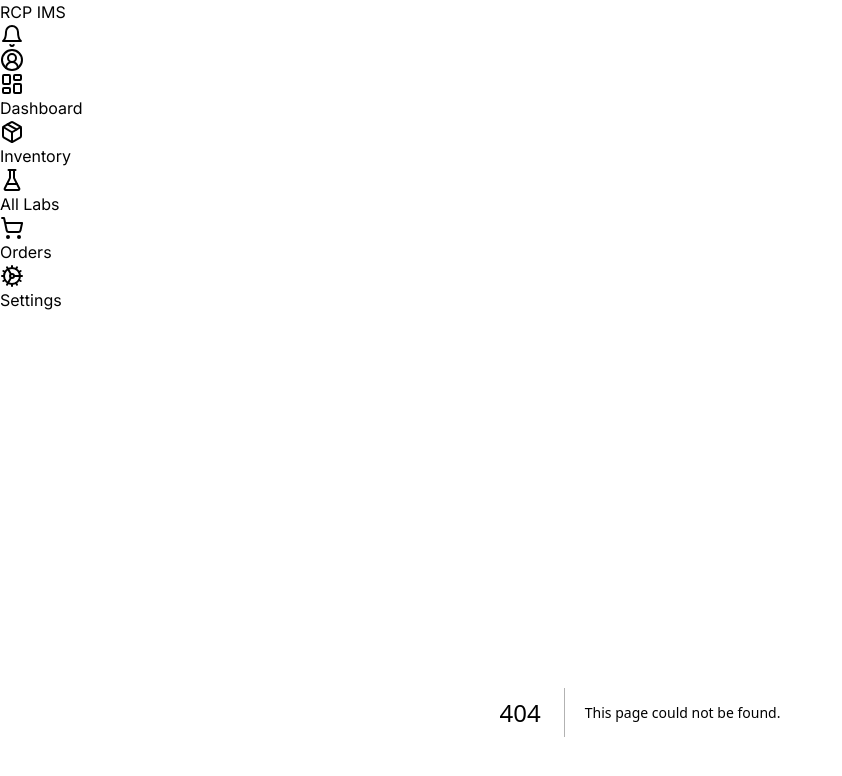
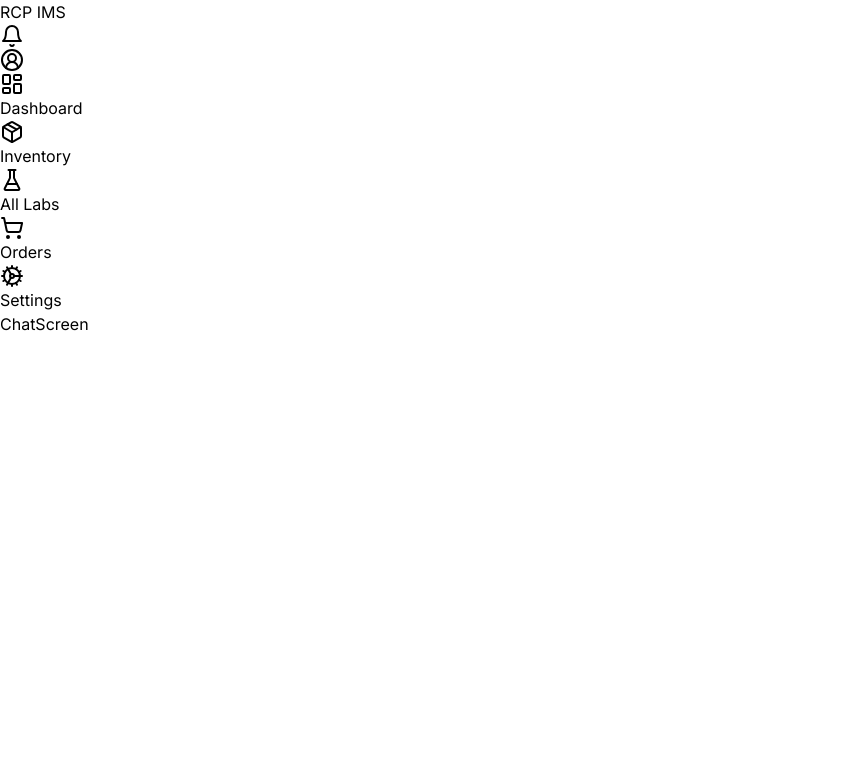
Before and after one commit to CharanMN7/David-Desk, a Next.js app: page /chat in a window 1280 px wide. Before the commit this address had no page. Shown: the top 776 px of the page, without its empty margins (0-842 px from the left). Built offline with nearby package versions, Linux system fonts and the light colour scheme.

Commit message:
Created the Chat page

```diff
--- /dev/null
+++ b/app/chat/page.tsx
@@ -0,0 +1,4 @@
+const ChatScreen = () => {
+  return <div>ChatScreen</div>;
+};
+export default ChatScreen;
```
